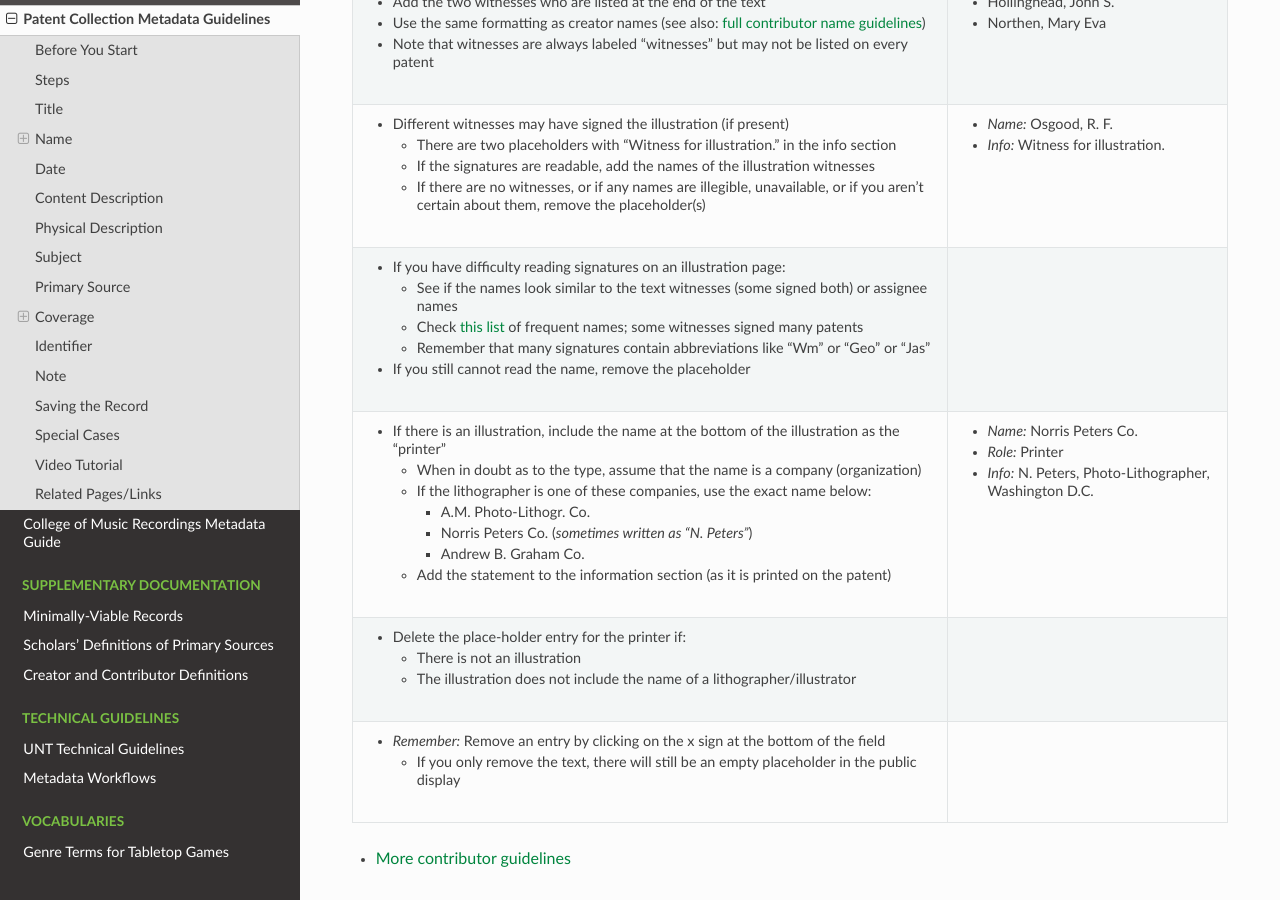
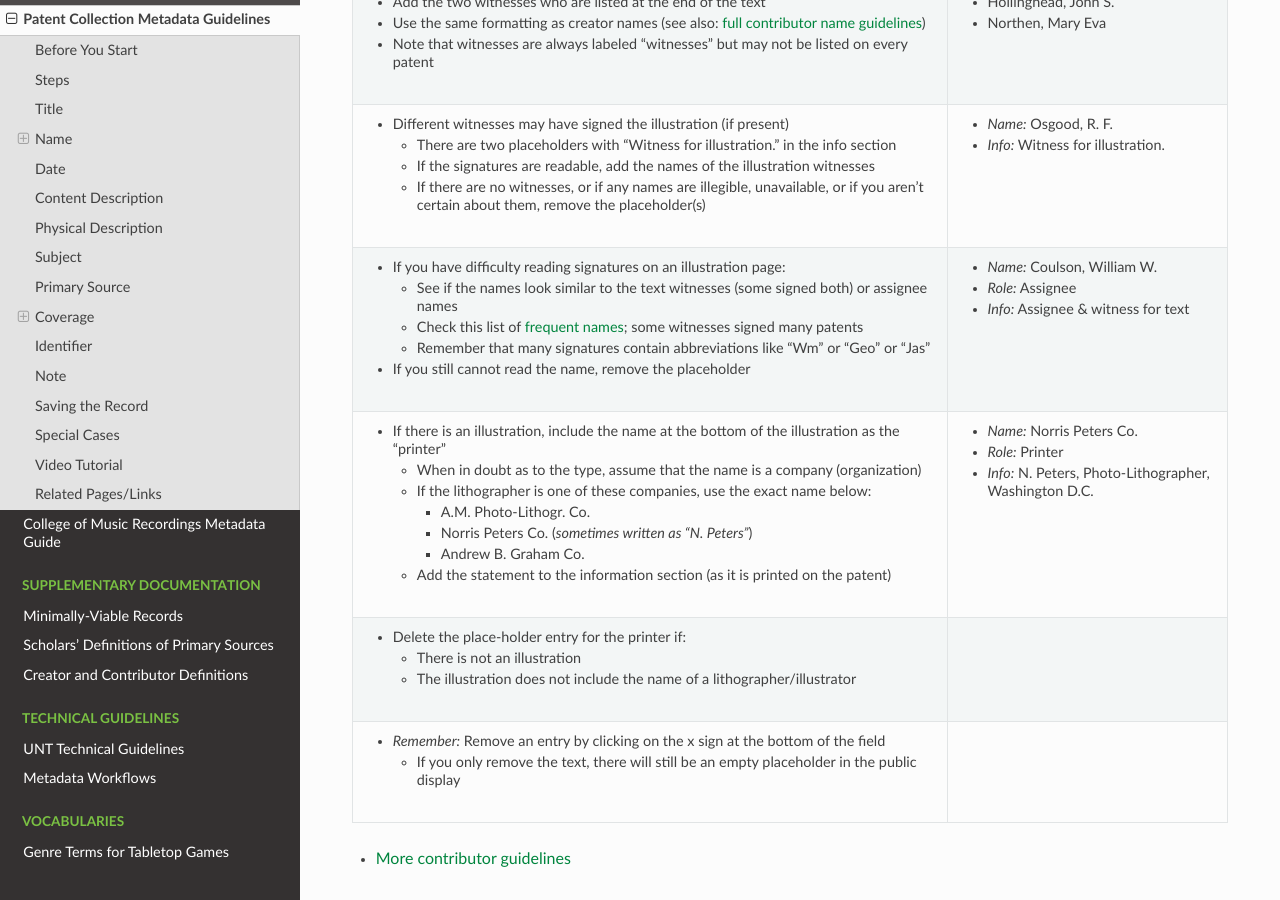
Before and after one commit to unt-libraries/untl-metadata-documentation, a Sphinx documentation site: the page built from docs/guides/patent.rst, in a window 1280 px wide and 900 px high, scrolled down 3550 px. Built offline with Sphinx 7.4.7 and the Read the Docs theme 2.0.0, drawn with Linux system fonts in a browser that asks for light colours.

Commit message:
Add assignee example

```diff
--- a/docs/guides/patent.rst
+++ b/docs/guides/patent.rst
@@ -225,12 +225,12 @@ Contributor
 |    -   If the signatures are readable, add the names of the illustration witnesses                                                                                |                                           |
 |    -   If there are no witnesses, or if any names are illegible, unavailable, or if you aren't certain about them, remove the placeholder(s)                      |                                           |
 +-------------------------------------------------------------------------------------------------------------------------------------------------------------------+-------------------------------------------+
-|-   If you have difficulty reading signatures on an illustration page:                                                                                             |                                           |
-|                                                                                                                                                                   |                                           |
-|    -   See if the names look similar to the text witnesses (some signed both) or  assignee names                                                                  |                                           |
-|    -   Check `this list                                                                                                                                           |                                           |
-|        <https://edit.texashistory.unt.edu/facet/?fq=untl_collection%3ATXPT&t=dc_contributor_facet&qualifier=dc_contributor.wit_facet&prefix=&facet_sort=count>`_  |                                           |
-|        of frequent names; some witnesses signed many patents                                                                                                      |                                           |
+|-   If you have difficulty reading signatures on an illustration page:                                                                                             |-  *Name:* Coulson, William W.             |
+|                                                                                                                                                                   |-  *Role:* Assignee                        |
+|    -   See if the names look similar to the text witnesses (some signed both) or  assignee names                                                                  |-  *Info:* Assignee & witness for text     |
+|    -   Check this list of `frequent names                                                                                                                         |                                           |
+|        <https://edit.texashistory.unt.edu/facet/?fq=untl_collection%3ATXPT&t=dc_contributor_facet&qualifier=dc_contributor.wit_facet&prefix=&facet_sort=count>`_; |                                           |
+|        some witnesses signed many patents                                                                                                                         |                                           |
 |    -   Remember that many signatures contain abbreviations like "Wm" or "Geo" or "Jas"                                                                            |                                           |
 |                                                                                                                                                                   |                                           |
 |-   If you still cannot read the name, remove the placeholder                                                                                                      |                                           |
```
